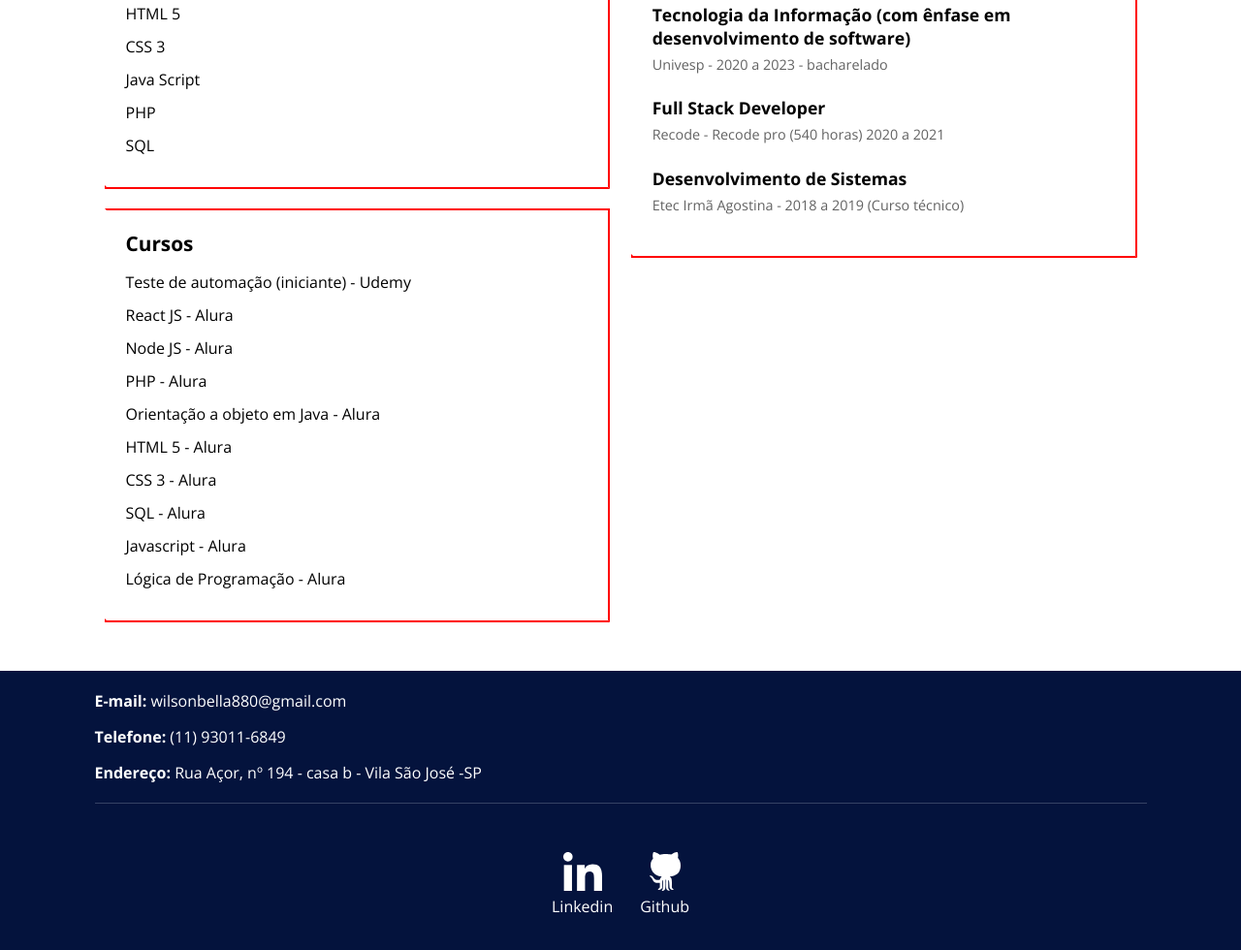
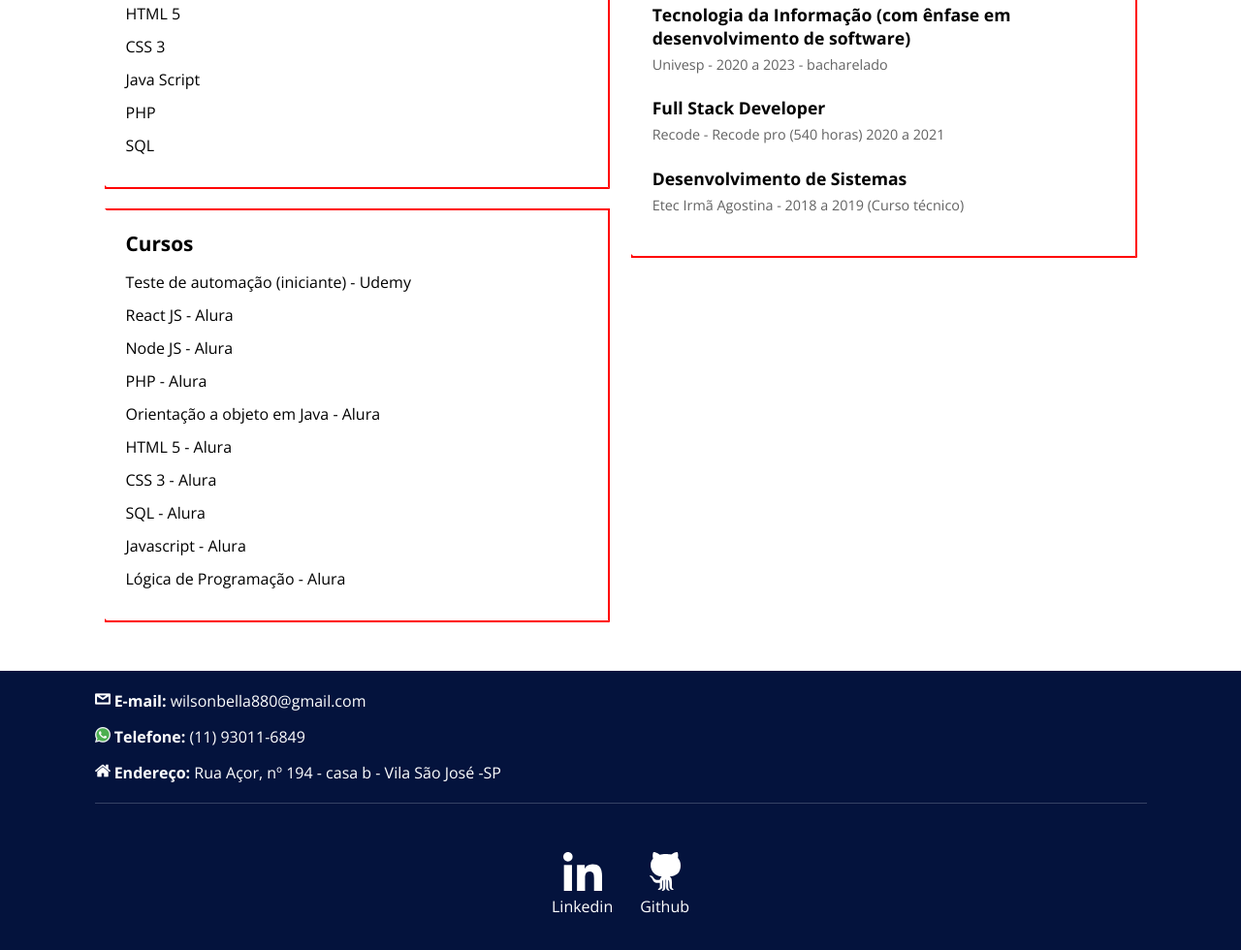
Before and after one commit to wilsonbella/wilsonbella.github.io, a plain HTML site: page index.html in a window 1280 px wide. Shown: the part 626-1606 px from the top of the page at 97% size. Drawn offline with nearby package versions, Linux system fonts and the light colour scheme.

Commit message:
Adicionado mais icones

```diff
--- a/index.html
+++ b/index.html
@@ -160,14 +160,14 @@
                 <nav>
                     <ul class="info-contato">
                         <li>
-                            <a href="mailto:wilsonbella880@gmail.com"><strong>E-mail:
+                            <img src="./assets/img/email-white.png"> <a href="mailto:wilsonbella880@gmail.com"><strong>E-mail:
                                 </strong>wilsonbella880@gmail.com</a>
                         </li>
                         <li>
-                            <a href="tel:5511930116849"><strong>Telefone: </strong>(11) 93011-6849</a>
+                            <img src="./assets/img/whatsapp.png"> <a href="tel:5511930116849"><strong>Telefone: </strong>(11) 93011-6849</a>
                         </li>
                         <li>
-                            <a href="#"><strong>Endereço: </strong>Rua Açor, nº 194 - casa b - Vila São José -SP</a>
+                            <img src="./assets/img/endereco-white.png"> <a href="#"><strong>Endereço: </strong>Rua Açor, nº 194 - casa b - Vila São José -SP</a>
                         </li>
                     </ul>
                 </nav>
```
Also changed, not shown: assets/img/email-white.png (added), assets/img/endereco-white.png (added).
